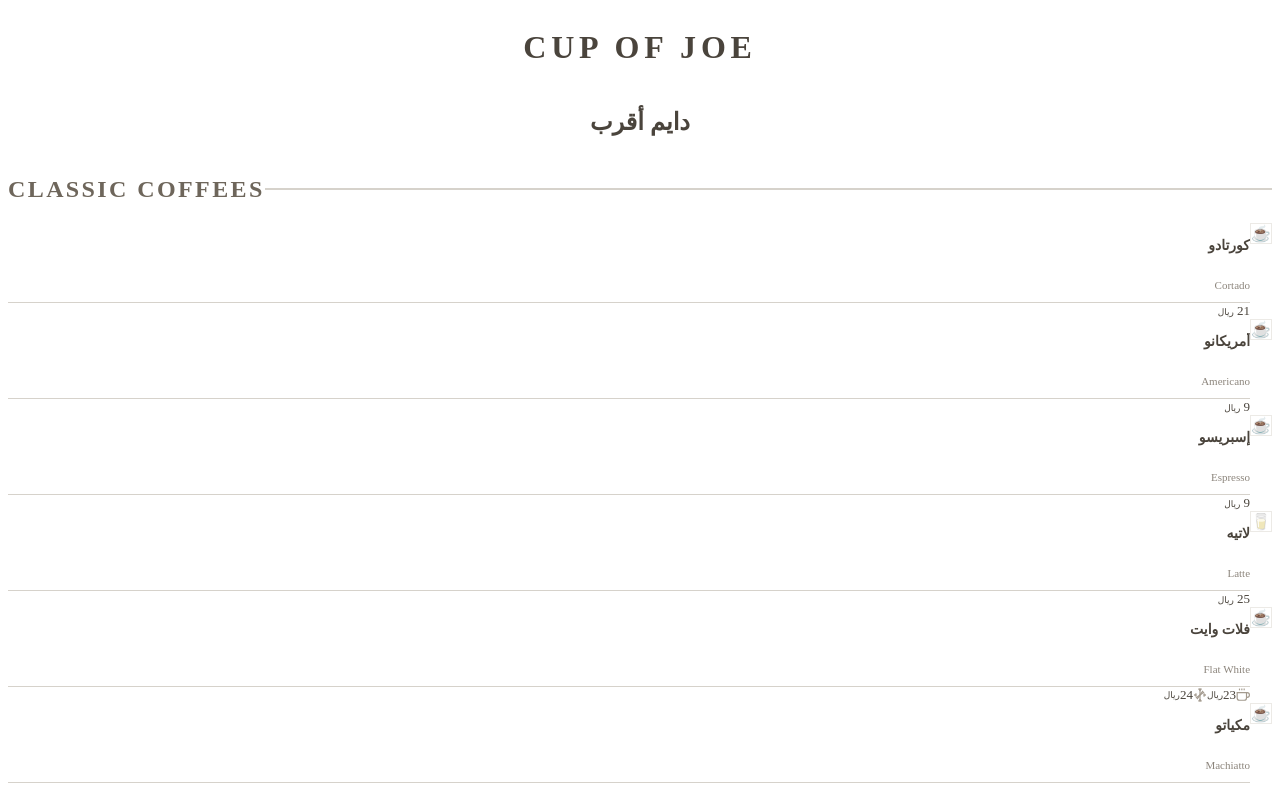
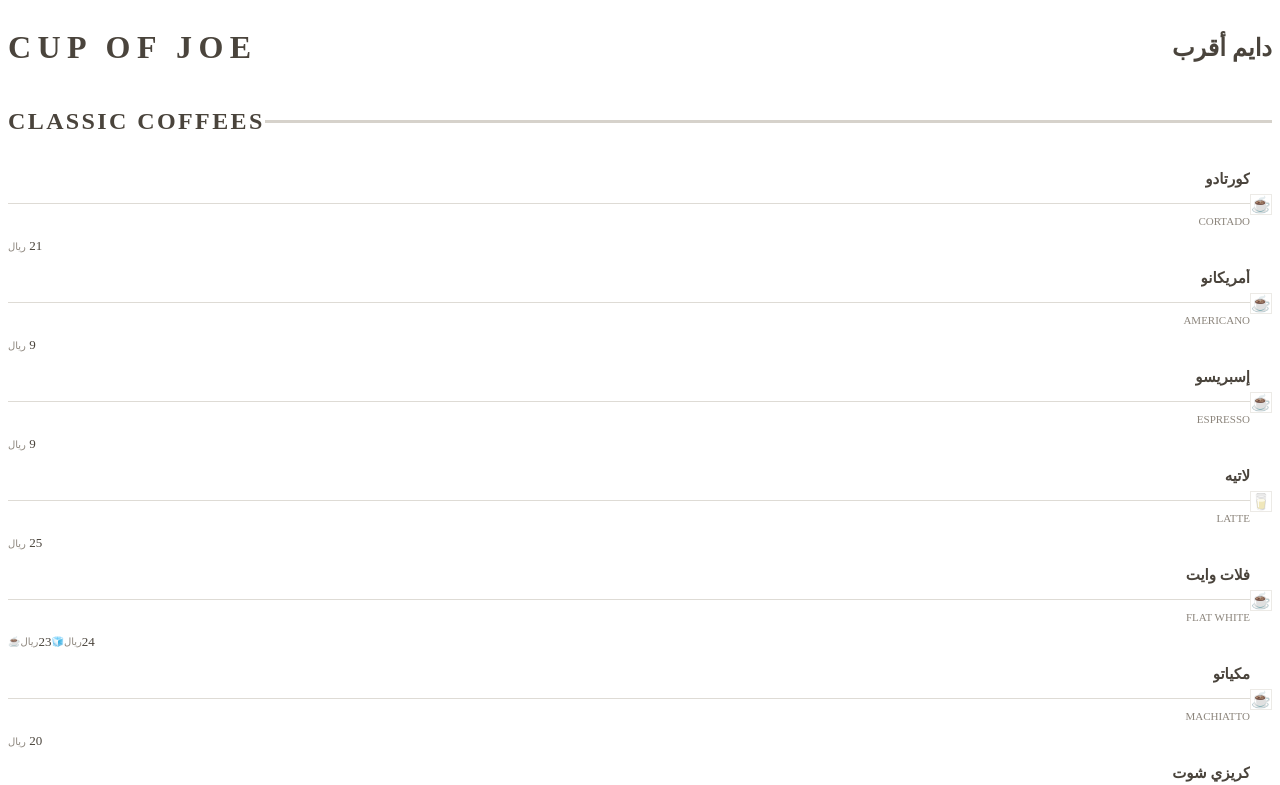
Before and after one commit to MishalTouhiri/cup-of-joe, a Next.js app: page / in a window 1280 px wide. Shown: the top 785 px of the page. Built offline with nearby package versions, Linux system fonts and the light colour scheme.

Commit message:
frst commit 2

```diff
--- a/src/app/page.tsx
+++ b/src/app/page.tsx
@@ -1,26 +1,28 @@
-import MenuCategory from '../components/MenuCategory';
-import { menuData } from '../data/menuData';
+import React from 'react';
+import MenuCategory from '@/components/MenuCategory';
+import { menuData } from '@/data/menuData';
 
 export default function Home() {
   return (
-    <main className="w-full min-h-screen bg-white font-sans pb-20">
-      <div className="max-w-6xl mx-auto px-4 sm:px-8 lg:px-16 pt-8 sm:pt-16">
+    <main className="w-full min-h-screen bg-white font-sans pb-24 selection:bg-[#4a443c] selection:text-white">
+      <div className="max-w-[1400px] mx-auto px-6 sm:px-12 lg:px-20 pt-12 sm:pt-20">
 
-        <header className="flex flex-col sm:flex-row justify-between items-center sm:items-end mb-12 sm:mb-24 gap-4 sm:gap-0" dir="ltr">
-          <h1 className="text-2xl sm:text-3xl md:text-4xl font-extrabold text-[#4a443c] tracking-[0.15em] sm:tracking-[0.2em] text-center sm:text-left">
+        {/* الترويسة الرئيسية تظهر مرة واحدة فقط في أعلى الصفحة */}
+        <header className="flex flex-row justify-between items-center mb-20 w-full" dir="ltr">
+          <h1 className="text-3xl sm:text-5xl lg:text-6xl font-extrabold text-[#4a443c] tracking-[0.2em] shrink-0">
             CUP OF JOE
           </h1>
-          <h2 className="text-xl sm:text-2xl md:text-3xl font-bold text-[#4a443c] text-center sm:text-right" dir="rtl">
+          <h2 className="text-2xl sm:text-4xl lg:text-5xl font-bold text-[#4a443c] shrink-0" dir="rtl">
             دايم أقرب
           </h2>
         </header>
 
+        {/* عرض جميع الأقسام */}
         <div dir="ltr">
           {menuData.map((category) => (
             <MenuCategory
               key={category.id}
               title={category.title}
-              cols={category.cols}
               items={category.items}
             />
           ))}
--- a/src/components/Icons.jsx
+++ b/src/components/Icons.jsx
@@ -1,3 +1,6 @@
+// src/components/Icons.jsx
+import React from 'react';
+
 export const HotIcon = () => (
   <svg width="14" height="14" viewBox="0 0 24 24" fill="none" stroke="currentColor" strokeWidth="2" className="text-[#a39a8e] ml-1">
     <path d="M18 8h1a4 4 0 0 1 0 8h-1"></path><path d="M2 8h16v9a4 4 0 0 1-4 4H6a4 4 0 0 1-4-4V8z"></path><line x1="6" y1="1" x2="6" y2="4"></line><line x1="10" y1="1" x2="10" y2="4"></line><line x1="14" y1="1" x2="14" y2="4"></line>
--- a/src/components/MenuCategory.jsx
+++ b/src/components/MenuCategory.jsx
@@ -1,17 +1,21 @@
+import React from 'react';
 import MenuItem from './MenuItem';
 
-export default function MenuCategory({ title, cols, items }) {
+export default function MenuCategory({ title, items }) {
   return (
-    <section className="mb-12 sm:mb-20">
+    <section className="mb-14 sm:mb-16">
 
-      <div className="flex flex-row items-center mb-8 sm:mb-12">
-        <h2 className="text-[#6e665b] font-bold tracking-[0.1em] text-sm sm:text-base md:text-lg mr-4 sm:mr-6 shrink-0 uppercase">
+      {/* عنوان القسم */}
+      <div className="flex flex-row items-center w-full mb-8" dir="ltr">
+        <div className="w-8 sm:w-14 h-[3px] bg-[#d6d2cb]"></div>
+        <h2 className="text-[#4a443c] font-bold tracking-[0.1em] text-lg sm:text-xl mx-4 sm:mx-6 uppercase shrink-0">
           {title}
         </h2>
-        <div className="flex-1 h-[1.5px] bg-[#d6d2cb]"></div>
+        <div className="flex-1 h-[3px] bg-[#d6d2cb]"></div>
       </div>
 
-      <div className={`grid gap-x-6 sm:gap-x-10 lg:gap-x-16 gap-y-6 sm:gap-y-10 ${cols}`}>
+      {/* الشبكة: 3 كروت في الصف الواحد للشاشات الكبيرة lg:grid-cols-3 */}
+      <div className="grid grid-cols-1 md:grid-cols-2 lg:grid-cols-3 gap-6">
         {items.map((item, index) => (
           <MenuItem key={index} {...item} />
         ))}
--- a/src/components/MenuItem.jsx
+++ b/src/components/MenuItem.jsx
@@ -1,40 +1,77 @@
-import { HotIcon, ColdIcon } from './Icons';
+// src/components/MenuItem.jsx
 
-export default function MenuItem({ ar, en, price, priceHot, priceCold, img, subText }) {
+import React from 'react';
+
+// استيراد الأيقونات الخاصة بالأسعار الحارة والباردة
+const HotIcon = () => (
+  <svg width="14" height="14" viewBox="0 0 24 24" fill="none" stroke="currentColor" strokeWidth="2" className="text-[#a39a8e] ml-1">
+    <path d="M18 8h1a4 4 0 0 1 0 8h-1"></path><path d="M2 8h16v9a4 4 0 0 1-4 4H6a4 4 0 0 1-4-4V8z"></path><line x1="6" y1="1" x2="6" y2="4"></line><line x1="10" y1="1" x2="10" y2="4"></line><line x1="14" y1="1" x2="14" y2="4"></line>
+  </svg>
+);
+
+const ColdIcon = () => (
+  <svg width="14" height="14" viewBox="0 0 24 24" fill="none" stroke="currentColor" strokeWidth="2" className="text-[#a39a8e] ml-1">
+    <line x1="12" y1="2" x2="12" y2="22"></line><line x1="17" y1="5" x2="7" y2="19"></line><line x1="5" y1="17" x2="19" y2="7"></line><polyline points="15 2 12 2 12 5"></polyline><polyline points="9 2 12 2 12 5"></polyline><polyline points="15 22 12 22 12 19"></polyline><polyline points="9 22 12 22 12 19"></polyline><polyline points="19 15 19 12 22 12"></polyline><polyline points="5 15 5 12 2 12"></polyline><polyline points="19 9 19 12 22 12"></polyline><polyline points="5 9 5 12 2 12"></polyline>
+  </svg>
+);
+
+const MenuItem = ({ ar, en, price, priceHot, priceCold, img, subText }) => {
   return (
-    <div className="flex flex-row items-start justify-end gap-3 sm:gap-4 w-full group" dir="ltr">
+    // الحاوية الأساسية للمنتج، مع محاذاة justify-end لوضع الصورة على اليمين
+    <div className="flex flex-row items-center justify-end gap-3 sm:gap-4 w-full" dir="ltr">
 
-      <div className="flex-1 flex flex-col text-right w-full min-w-0">
+      {/* القسم الأيسر: النصوص والخط والسعر */}
+      <div className="flex-1 flex flex-col items-end pr-3 sm:pr-4 min-w-0">
 
-        <div className="border-b-[1.5px] border-[#d6d2cb] pb-1.5 mb-1.5 flex flex-col items-end w-full">
-          <h3 className="font-bold text-[#4a443c] text-[14px] sm:text-[16px] leading-tight mb-0.5 truncate w-full">{ar}</h3>
-          <p className="text-[#8c857c] text-[11px] sm:text-[12px] font-medium tracking-wide truncate w-full">{en}</p>
+        {/* القسم العلوي: الأسماء والخط الفاصل */}
+        <div className="flex flex-col items-end text-right w-full mb-1">
+          {/* الاسم العربي فوق الخط */}
+          <h3 className="font-bold text-[#4a443c] text-[15px] sm:text-[17px] mb-0.5 whitespace-nowrap truncate">{ar}</h3>
+
+          {/* الخط الفاصل الممتد يساراً */}
+          <div className="w-full border-b-[1.5px] border-[#d6d2cb] mb-1.5 opacity-80"></div>
+
+          {/* الاسم الإنجليزي تحت الاسم العربي */}
+          <p className="text-[#8c857c] text-[11px] sm:text-[12px] uppercase tracking-wide mb-1 whitespace-nowrap truncate">{en}</p>
         </div>
 
-        <div className="flex flex-col items-end">
-          <div className="flex flex-row justify-end items-center gap-3 sm:gap-4 text-[#4a443c] text-[13px] sm:text-[14px] font-bold" dir="rtl">
-            {price && <span>{price} <span className="text-[9px] sm:text-[10px]">ريال</span></span>}
+        {/* قسم السعر (يظهر تحت الخط الفاصل ومحاذي لليمين تماماً) */}
+        <div className="flex flex-row-reverse justify-start items-center gap-4 mt-1 font-bold text-[#4a443c] text-[13px] sm:text-[14px] w-full" dir="rtl">
+          {price && (
+            <span>{price} <span className="text-[10px] font-normal text-[#8c857c] mr-0.5">ريال</span></span>
+          )}
 
+          {/* أسعار الحار والبارد */}
           {priceHot && priceCold && (
             <>
-                <span className="flex items-center"><HotIcon /> {priceHot} <span className="text-[9px] sm:text-[10px] mr-1">ريال</span></span>
-                <span className="flex items-center"><ColdIcon /> {priceCold} <span className="text-[9px] sm:text-[10px] mr-1">ريال</span></span>
+              <span className="flex items-center gap-1 whitespace-nowrap">
+                {priceHot} <span className="text-[10px] font-normal text-[#8c857c]">ريال</span>
+                <span className="text-[#8c857c] text-[10px] mr-1">☕</span>
+              </span>
+              <span className="flex items-center gap-1 whitespace-nowrap">
+                {priceCold} <span className="text-[10px] font-normal text-[#8c857c]">ريال</span>
+                <span className="text-[#8c857c] text-[10px] mr-1">🧊</span>
+              </span>
             </>
           )}
         </div>
 
+        {/* النص الفرعي الاختياري */}
         {subText && (
-            <div className="mt-1.5 text-[9px] sm:text-[10px] text-[#8c857c] leading-relaxed text-right whitespace-pre-line" dir="rtl">
+          <div className="mt-2 text-[9px] sm:text-[10px] text-[#8c857c] leading-relaxed text-right whitespace-pre-line w-full" dir="rtl">
             {subText}
           </div>
         )}
       </div>
-      </div>
 
-      <div className="w-12 h-12 sm:w-16 sm:h-16 flex-shrink-0 bg-stone-50 rounded-lg flex items-center justify-center border border-[#eceae6] transition-transform duration-300 group-hover:scale-105">
-        <span className="text-xl sm:text-2xl">{img}</span>
+      {/* القسم الأيمن: الصورة */}
+      <div className="w-16 h-16 sm:w-20 sm:h-20 shrink-0 flex items-center justify-center bg-stone-50 rounded-xl border border-[#eceae6] group-hover:scale-105 transition-transform duration-300">
+        {/* نستخدم الإيموجي كبديل، ضع وسم img هنا لصور حقيقية */}
+        <span className="text-3xl sm:text-4xl drop-shadow-sm">{img}</span>
       </div>
 
     </div>
   );
-}
+};
+
+export default MenuItem;
--- a/src/data/menuData.js
+++ b/src/data/menuData.js
@@ -2,7 +2,6 @@
   {
     id: "classic",
     title: "CLASSIC COFFEES",
-    cols: "grid-cols-1 md:grid-cols-2 lg:grid-cols-3",
     items: [
       { ar: "كورتادو", en: "Cortado", price: "21", img: "☕" },
       { ar: "أمريكانو", en: "Americano", price: "9", img: "☕" },
@@ -18,16 +17,14 @@
   {
     id: "tea_filter",
     title: "TEA & FILTER COFFEES",
-    cols: "grid-cols-1 lg:grid-cols-2",
     items: [
       { ar: "قهوة مقطرة", en: "Filter beans", img: "⚗️", subText: "السعر يختلف حسب نوع البن\nPrice varies based on origin\nV60\nChemex" },
       { ar: "شاي", en: "Tea", price: "12", img: "🫖", subText: "شاي أخضر | Green Tea\nشاي أسود | Black Tea\nليمون وزنجبيل | Lemon & Ginger\nشاي فواكه | Fruity Tea" },
     ]
   },
   {
-    id: "specialty",
+    id: "specialty_hot",
     title: "SPECIALTY COFFEE",
-    cols: "grid-cols-1 md:grid-cols-2 lg:grid-cols-3",
     items: [
       { ar: "لاتيه كراميل مملح", en: "Salted Caramel Latte", priceHot: "24", priceCold: "28", img: "🧋" },
       { ar: "جو سبيشل (المميز)", en: "Joe Special (Signature)", price: "28", img: "🧋" },
@@ -37,7 +34,6 @@
   {
     id: "matcha",
     title: "MATCHA",
-    cols: "grid-cols-1 lg:grid-cols-2",
     items: [
       { ar: "ماتشا محلاة", en: "Sweetened Matcha", priceHot: "33", priceCold: "33", img: "🍵" },
       { ar: "ماتشا عضوية", en: "Organic Matcha", priceHot: "28", priceCold: "28", img: "🍵" },
@@ -46,7 +42,6 @@
   {
     id: "specialty_cold",
     title: "SPECIALTY COFFEE",
-    cols: "grid-cols-1 md:grid-cols-2 lg:grid-cols-3",
     items: [
       { ar: "آيس تي", en: "Ice Tea", price: "25", img: "🍹", subText: "كركديه | Hibiscus\nباشن فروت | Passion Fruit\nخوخ | Peach" },
       { ar: "عصير برتقال", en: "Orange Juice", price: "20", img: "🍊" },
@@ -56,7 +51,6 @@
   {
     id: "sandwiches",
     title: "SANDWICHES",
-    cols: "grid-cols-1 md:grid-cols-2 lg:grid-cols-3",
     items: [
       { ar: "تونا", en: "Tuna", price: "35", img: "🥪" },
       { ar: "ديك رومي", en: "Turkey", price: "23", img: "🥪" },
@@ -67,7 +61,6 @@
   {
     id: "sweets",
     title: "SWEETS & CAKES",
-    cols: "grid-cols-1 md:grid-cols-2 lg:grid-cols-3",
     items: [
       { ar: "شريحة الكراميل", en: "Caramel Slice", price: "8", img: "🍰" },
       { ar: "تارت تشيز كيك", en: "Cheese Cake Tart", price: "18", img: "🥧" },
@@ -80,7 +73,7 @@
       { ar: "كيك البرتقال", en: "Orange Loaf", price: "25", img: "🍰" },
       { ar: "كيك العسل", en: "Honey Cake", price: "18", img: "🥞" },
       { ar: "تشيز كيك كولوميه", en: "Coulommier Cheese Cake", price: "35", img: "🍰" },
-      { ar: "كوكيز", en: "Cookies", priceHot: "12", priceCold: "11", img: "🍪" },
+      { ar: "كوكيز", en: "Cookies", priceHot: "12", priceCold: "11", img: "🍪", subText: "فول سوداني | Peanut\nشوكلاته | Chocolate" },
       { ar: "طبقات حلوة", en: "Sweet Layer", price: "30", img: "🍰" },
       { ar: "جوز الهند والتوت", en: "Coconut Berry", price: "25", img: "🍰" },
       { ar: "ليزي كيك مقرمش", en: "Crispy Lazy Cake", price: "30", img: "🍫" },
@@ -93,7 +86,6 @@
   {
     id: "water",
     title: "WATER",
-    cols: "grid-cols-1 md:grid-cols-2",
     items: [
       { ar: "مياه فوارة", en: "Sparkling Water", price: "10", img: "💧" },
       { ar: "مياه معدنية", en: "voda Water", price: "8", img: "🚰" },
```
Lines whose indentation alone changed are shown as unchanged.
